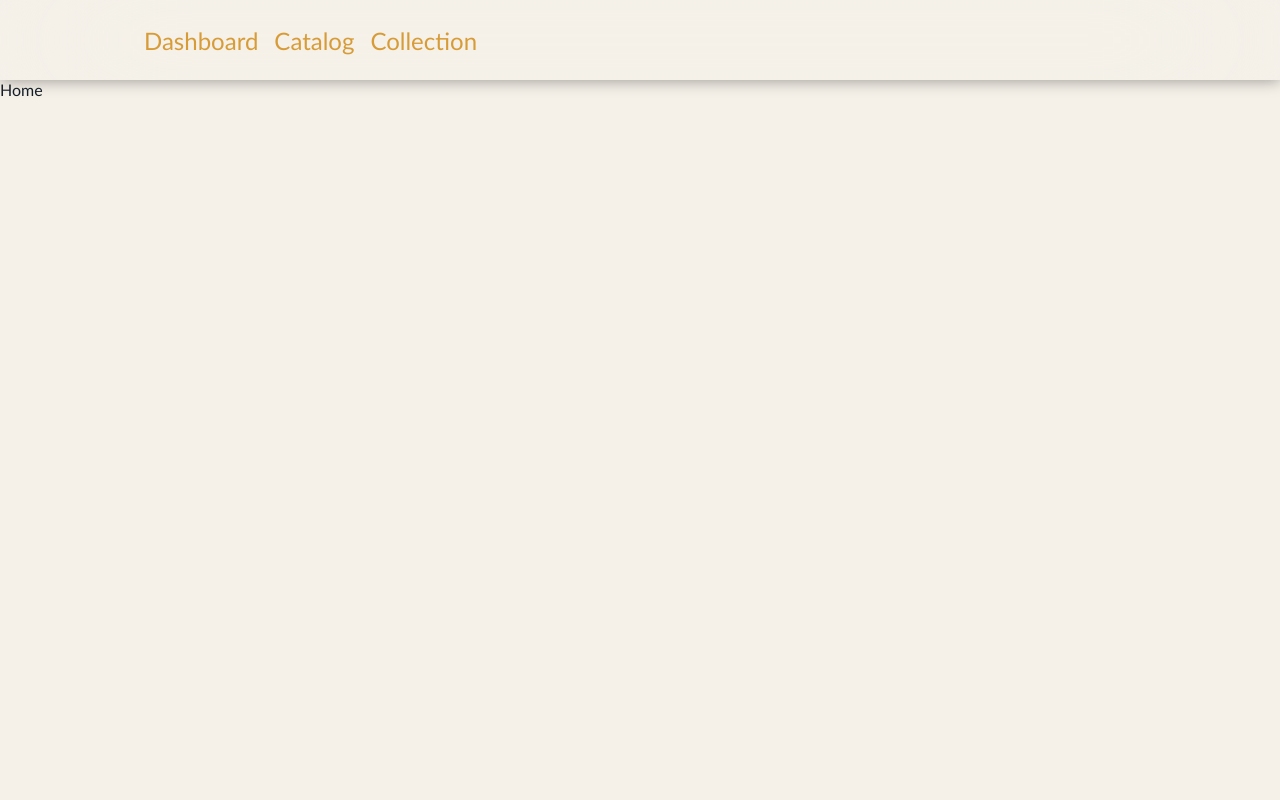
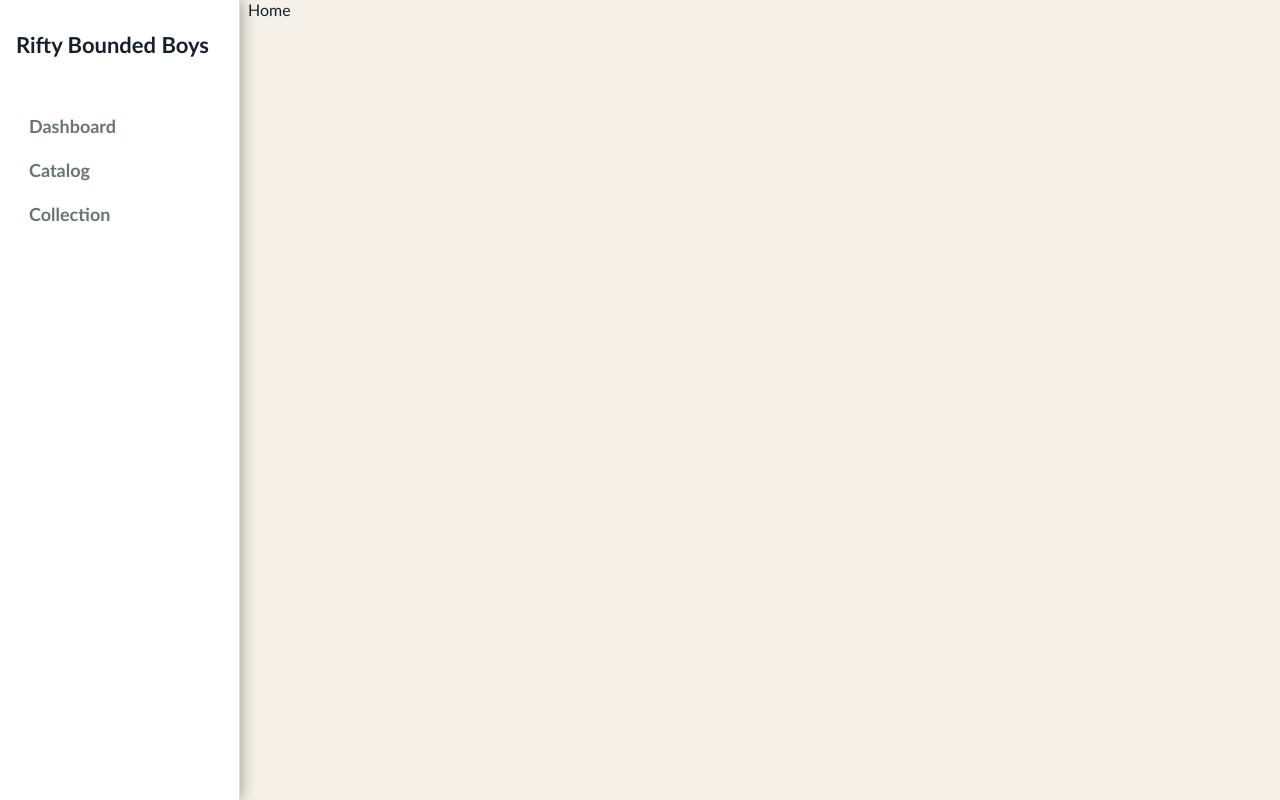
Before and after one commit to teunwiersma/Riftbound, a Next.js app: page / in a window 1280 px wide. Built offline with nearby package versions, Linux system fonts and the light colour scheme.

Commit message:
feat: add more nav shit

```diff
--- a/app/components/navigation/navigation.module.css
+++ b/app/components/navigation/navigation.module.css
@@ -2,26 +2,41 @@
   position: fixed;
   top: 0;
   left: 0;
-  width: 100%;
-  height: var(--nav-height-desktop);
+  width: var(--nav-width-desktop);
+  height: 100vh;
   z-index: 999;
-  backdrop-filter: blur(80px);
+  padding: 16px;
   box-shadow: 0 0 15px rgba(0, 0, 0, .4);
+  border-right: 1px solid var(--nav-sidebar-border);
+  background-color: white;
+  display: flex;
+  flex-direction: column;
+  gap: 36px;
+}
+
+.navigation h1 {
+  font-size: 22px;
 }
 
 .navigation nav {
-  padding: 16px;
   height: 100%;
   display: flex;
-  flex-direction: row;
-  align-items: center;
-  max-width: var(--container-width);
-  margin: 0 auto;
+  flex-direction: column;
+  gap: 8px;
 }
 
 .navigation a {
-  margin-right: 16px;
-  font-size: 24px;
-  color: var(--gold);
-  transition: color .25s;
+  font-size: 18px;
+  font-weight: 700;
+  padding: 6px 12px;
+  border: 1px solid transparent;
+  border-radius: 5px;
+  color: var(--muted);
+  transition: color .25s, background-color .25s, border-color .25s;
 }
+
+.navigation a:hover {
+  color: var(--nav-text-color-hover);
+  background-color: var(--nav-text-background-color);
+  border: 1px solid rgba(47, 111, 85, 0.18);
+}
--- a/app/components/navigation/navigation.tsx
+++ b/app/components/navigation/navigation.tsx
@@ -5,6 +5,7 @@ import style from './navigation.module.css'
 export default function Navigation() {
   return (
     <div className={style.navigation}>
+      <h1>Rifty Bounded Boys</h1>
       <nav>
         <Link href='/'>
           Dashboard
--- a/app/globals.css
+++ b/app/globals.css
@@ -7,13 +7,18 @@
   --accent: #c84b2f;
   --accent-dark: #8b2e22;
   --gold: #d79c37;
+  --muted: #687672;
   color-scheme: light;
 
   /* defaults */
   --container-width: 1024px;
 
   /* nav */
-  --nav-height-desktop: 80px;
+  --nav-width-mobile: 140px;
+  --nav-width-desktop: 240px;
+  --nav-sidebar-border: #d9e0d6;
+  --nav-text-color-hover: #194735;
+  --nav-text-background-color: #f8faf5;
 }
 
 * {
@@ -21,7 +26,7 @@
 }
 
 body {
-  margin: var(--nav-height-desktop) 0 0;
+  margin: 0 0 0 var(--nav-width-desktop);
   background: var(--paper);
   color: var(--ink);
   font-family: "Trebuchet MS", "Segoe UI", sans-serif;
--- /dev/null
+++ b/app/layout.module.css
@@ -0,0 +1,4 @@
+.layout {
+  max-width: var(--container-width);
+  margin: 0 auto;
+}
--- a/app/layout.tsx
+++ b/app/layout.tsx
@@ -1,6 +1,7 @@
 import "./globals.css";
 
 import { Analytics } from "@vercel/analytics/next";
+import styles from './layout.module.css'
 
 import Navigation from "./components/navigation/navigation";
 
@@ -9,8 +10,10 @@ export default function RootLayout({ children }: Readonly<{ children: React.Reac
     <html lang="en">
       <body>
         <Navigation />
-        {children}
         <Analytics />
+        <main className={styles.layout}>
+          {children}
+        </main>
       </body>
     </html>
   );
```
